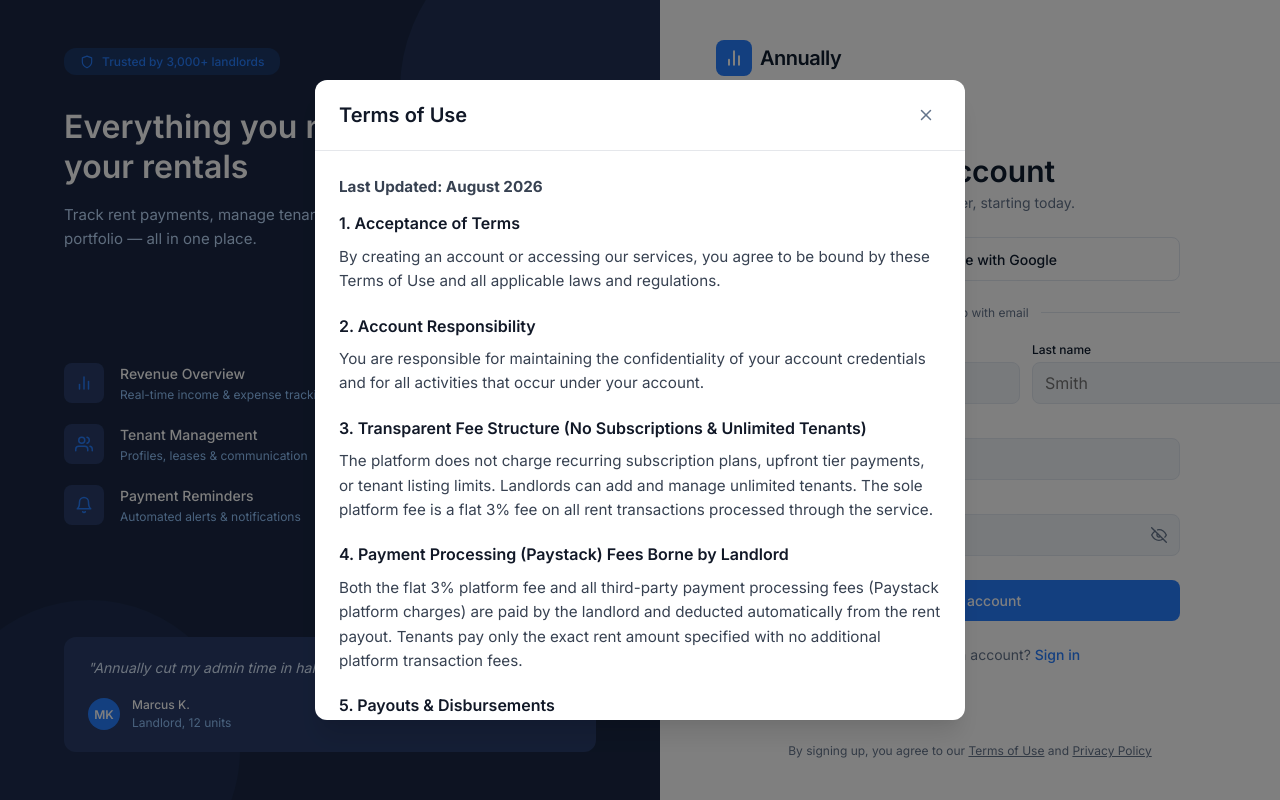
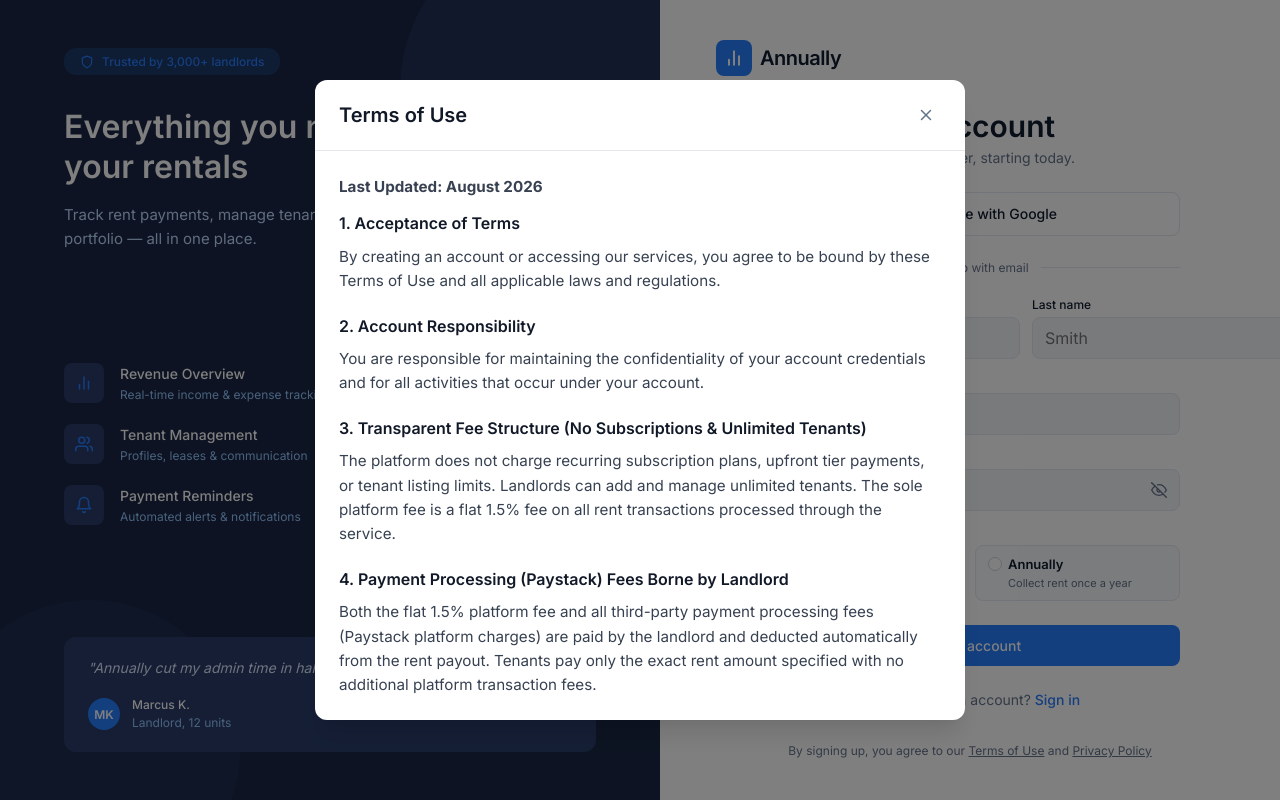
Before and after one commit to Kamsy325/anually-rent-management, a React (Vite) app: page /signup in a window 1280 px wide. Both pictures are taken after a click on the button "Terms of Use". Built offline with nearby package versions, Linux system fonts and the light colour scheme; no server answers.

Commit message:
refactor: adjust platform fees and update onboarding
- Reduce platform fee from 3% to 1.5% across UI and terms
- Clean up AddTenantModal UI
- Improve new user onboarding flow by conditionally prompting for lease intervals in the EditProfileModal

```diff
--- a/src/Modals/EditProfileModal.jsx
+++ b/src/Modals/EditProfileModal.jsx
@@ -76,6 +76,11 @@ export default function EditProfileModal({
   ] = useState("");
 
 
+  const [
+    isPromptingInterval,
+    setIsPromptingInterval
+  ] = useState(false);
+
   // =====================================================
   // CLOSE MODAL HANDLER
   // =====================================================
@@ -84,6 +89,7 @@ export default function EditProfileModal({
     if (loading) return;
     setIsEditProfileModal(false);
     localStorage.removeItem("isNewUser");
+    localStorage.removeItem("promptLeaseInterval");
   };
 
   // =====================================================
@@ -91,6 +97,12 @@ export default function EditProfileModal({
   // =====================================================
 
   useEffect(() => {
+    if (isEditProfileModal) {
+      const isPrompt =
+        localStorage.getItem("promptLeaseInterval") === "true" ||
+        localStorage.getItem("isNewUser") === "true";
+      setIsPromptingInterval(Boolean(isPrompt));
+    }
 
     if (
       isEditProfileModal &&
@@ -260,6 +272,7 @@ export default function EditProfileModal({
       );
 
       localStorage.removeItem("isNewUser");
+      localStorage.removeItem("promptLeaseInterval");
 
       setSuccess(
         "Profile updated successfully."
@@ -348,11 +361,15 @@ export default function EditProfileModal({
           <div>
 
             <h2 className={styles.modalTitle}>
-              Edit Profile
+              {isPromptingInterval
+                ? "Welcome! Set Up Your Rent Interval"
+                : "Edit Profile"}
             </h2>
 
             <p className={styles.modalDescription}>
-              Update your personal and business information
+              {isPromptingInterval
+                ? "Please set your rent collection interval (monthly or annually) and confirm your profile."
+                : "Update your personal and business information"}
             </p>
 
           </div>
@@ -379,6 +396,48 @@ export default function EditProfileModal({
         <form
           onSubmit={handleSubmit}
         >
+
+          {isPromptingInterval && (
+            <div
+              style={{
+                display: "flex",
+                alignItems: "flex-start",
+                gap: "12px",
+                background: "#eff6ff",
+                border: "1.5px solid #bfdbfe",
+                borderRadius: "10px",
+                padding: "14px 16px",
+                marginBottom: "20px",
+              }}
+            >
+              <FiCalendar
+                size={22}
+                style={{ color: "#2563eb", marginTop: "2px", flexShrink: 0 }}
+              />
+              <div>
+                <p
+                  style={{
+                    margin: "0 0 4px 0",
+                    fontWeight: 600,
+                    fontSize: "14px",
+                    color: "#1e40af",
+                  }}
+                >
+                  Action Required: Set Rent / Lease Interval
+                </p>
+                <p
+                  style={{
+                    margin: 0,
+                    fontSize: "13px",
+                    color: "#1e3a8a",
+                    lineHeight: 1.45,
+                  }}
+                >
+                  Please specify whether your properties follow a <strong>Monthly</strong> or <strong>Annually</strong> lease cycle. This customizes payment schedules, analytics, and due dates across your dashboard.
+                </p>
+              </div>
+            </div>
+          )}
 
           <div className={styles.formGrid}>
 
@@ -558,10 +617,27 @@ export default function EditProfileModal({
                 LEASE INTERVAL
             ================================== */}
 
-            <div className={styles.formGroup}>
+            <div
+              className={styles.formGroup}
+              style={
+                isPromptingInterval
+                  ? {
+                      background: "#f0f7ff",
+                      border: "1.5px solid #3b82f6",
+                      borderRadius: "10px",
+                      padding: "10px",
+                    }
+                  : undefined
+              }
+            >
 
-              <label>
-                Rent Interval
+              <label style={{ display: "flex", justifyContent: "space-between", alignItems: "center" }}>
+                <span>Rent / Lease Interval</span>
+                {isPromptingInterval && (
+                  <span style={{ color: "#2563eb", fontSize: "11px", fontWeight: "600" }}>
+                    Required
+                  </span>
+                )}
               </label>
 
               <div className={styles.inputWrapper}>
@@ -575,19 +651,24 @@ export default function EditProfileModal({
                   }
                   onChange={handleChange}
                   disabled={loading}
+                  style={{ fontWeight: "600" }}
                 >
 
                   <option value="monthly">
-                    Monthly
+                    Monthly (Rent due every month)
                   </option>
 
                   <option value="annually">
-                    Annually
+                    Annually (Rent due once a year)
                   </option>
 
                 </select>
 
               </div>
+
+              <span style={{ fontSize: "12px", color: "#64748b", marginTop: "4px", display: "block" }}>
+                Controls calculation of rent due dates and payment schedules.
+              </span>
 
             </div>
 
@@ -696,6 +777,8 @@ export default function EditProfileModal({
 
               {loading
                 ? "Saving..."
+                : isPromptingInterval
+                ? "Save & Continue"
                 : "Save Changes"}
 
             </button>
--- a/src/Modals/PaystackConnectModal.jsx
+++ b/src/Modals/PaystackConnectModal.jsx
@@ -45,7 +45,6 @@ export default function PayoutConnectModal({
       if (response.data.connected) {
         setConnected(true);
         setPayout(response.data.payout);
-        if (onConnectedSuccess) onConnectedSuccess();
       } else {
         setConnected(false);
         setPayout(null);
@@ -190,7 +189,7 @@ export default function PayoutConnectModal({
           <div>
             <h2 className={styles.modalTitle}>Payout Settings</h2>
             <p className={styles.modalDescription}>
-              Connect your bank account to receive rent payments directly. Only a flat 3% fee per transaction; no subscriptions or tenant limits.
+              Connect your bank account to receive rent payments directly. Only a flat 1.5% fee per transaction; no subscriptions or tenant limits.
             </p>
           </div>
 
@@ -342,7 +341,7 @@ export default function PayoutConnectModal({
                 lineHeight: "1.5",
               }}
             >
-              Your bank details are sent securely to Paystack. The only fee is a flat 3% platform fee on transactions, with payment gateway (Paystack) processing fees paid by the landlord from payouts. No subscriptions or tenant limits.
+              Your bank details are sent securely to Paystack. The only fee is a flat 1.5% platform fee on transactions, with payment gateway (Paystack) processing fees paid by the landlord from payouts. No subscriptions or tenant limits.
             </p>
 
             <div className={styles.modalFooter}>
--- a/src/Modals/TermsOfUseModal.jsx
+++ b/src/Modals/TermsOfUseModal.jsx
@@ -34,17 +34,17 @@ const TermsOfUseModal = ({ isOpen, onClose }) => {
 
           <h3>3. Transparent Fee Structure (No Subscriptions & Unlimited Tenants)</h3>
           <p>
-            The platform does not charge recurring subscription plans, upfront tier payments, or tenant listing limits. Landlords can add and manage unlimited tenants. The sole platform fee is a flat 3% fee on all rent transactions processed through the service.
+            The platform does not charge recurring subscription plans, upfront tier payments, or tenant listing limits. Landlords can add and manage unlimited tenants. The sole platform fee is a flat 1.5% fee on all rent transactions processed through the service.
           </p>
 
           <h3>4. Payment Processing (Paystack) Fees Borne by Landlord</h3>
           <p>
-            Both the flat 3% platform fee and all third-party payment processing fees (Paystack platform charges) are paid by the landlord and deducted automatically from the rent payout. Tenants pay only the exact rent amount specified with no additional platform transaction fees.
+            Both the flat 1.5% platform fee and all third-party payment processing fees (Paystack platform charges) are paid by the landlord and deducted automatically from the rent payout. Tenants pay only the exact rent amount specified with no additional platform transaction fees.
           </p>
 
           <h3>5. Payouts & Disbursements</h3>
           <p>
-            Net rent proceeds (gross rent minus the 3% platform fee and applicable Paystack transaction fees) are settled directly to the landlord's connected bank account via Paystack. All processed disbursements are final.
+            Net rent proceeds (gross rent minus the 1.5% platform fee and applicable Paystack transaction fees) are settled directly to the landlord's connected bank account via Paystack. All processed disbursements are final.
           </p>
 
           <h3>6. Acceptable Use</h3>
--- a/src/components/VerifyEmail.jsx
+++ b/src/components/VerifyEmail.jsx
@@ -40,6 +40,8 @@ export default function VerifyEmail() {
           firstName: user?.firstName || user?.first_name || "",
           lastName: user?.lastName || user?.last_name || "",
           email: user?.email || "",
+          lease_interval: user?.lease_interval || user?.rent_interval || "monthly",
+          rent_interval: user?.rent_interval || user?.lease_interval || "monthly",
         };
 
         localStorage.setItem("token", jwtToken);
--- a/src/css/Auth.module.css
+++ b/src/css/Auth.module.css
@@ -307,6 +307,109 @@
   justify-content: center;
 
   cursor: pointer;
+}
+
+.intervalOptions {
+  display: grid;
+  grid-template-columns: 1fr 1fr;
+  gap: 10px;
+  width: 100%;
+}
+
+.intervalButton {
+  display: flex;
+  flex-direction: column;
+  align-items: flex-start;
+  gap: 4px;
+  padding: 10px 12px;
+  background: #f8fafc;
+  border: 1.5px solid #e2e8f0;
+  border-radius: 8px;
+  cursor: pointer;
+  text-align: left;
+  transition: all 0.2s ease;
+  font-family: inherit;
+}
+
+.intervalButton:hover:not(:disabled) {
+  border-color: #cbd5e1;
+  background: #f1f5f9;
+}
+
+.intervalButtonActive {
+  border-color: #277eff;
+  background: #eff6ff;
+  box-shadow: 0 0 0 1px #277eff inset;
+}
+
+.intervalHeader {
+  display: flex;
+  align-items: center;
+  gap: 6px;
+  width: 100%;
+}
+
+.intervalIndicator {
+  width: 14px;
+  height: 14px;
+  border-radius: 50%;
+  border: 1.5px solid #cbd5e1;
+  display: flex;
+  align-items: center;
+  justify-content: center;
+  flex-shrink: 0;
+  background: #ffffff;
+}
+
+.intervalButtonActive .intervalIndicator {
+  border-color: #277eff;
+  background: #277eff;
+}
+
+.intervalIndicatorDot {
+  width: 6px;
+  height: 6px;
+  border-radius: 50%;
+  background: #ffffff;
+}
+
+.intervalTitle {
+  font-size: 13px;
+  font-weight: 600;
+  color: #0f1c2e;
+}
+
+.intervalButtonActive .intervalTitle {
+  color: #1b6be5;
+}
+
+.intervalDesc {
+  font-size: 11px;
+  color: #64748b;
+  line-height: 1.3;
+  margin-left: 20px;
+}
+
+.intervalButtonActive .intervalDesc {
+  color: #2563eb;
+}
+
+.intervalSelect {
+  min-height: 42px;
+  width: 100%;
+  padding: 10px 12px;
+  background: #f1f5f9;
+  border: 1px solid #e2e8f0;
+  border-radius: 8px;
+  font-size: 15px;
+  color: #0f1c2e;
+  outline: none;
+  cursor: pointer;
+}
+
+.intervalSelect:focus {
+  border-color: #277eff;
+  background: #ffffff;
 }
 
 
--- a/src/pages/Signup.jsx
+++ b/src/pages/Signup.jsx
@@ -7,6 +7,7 @@ import {
   FiShield,
   FiUsers,
   FiBell,
+  FiCalendar,
 } from "react-icons/fi";
 import { FcGoogle } from "react-icons/fc";
 import { useNavigate } from "react-router-dom";
@@ -18,6 +19,7 @@ import TermsOfUseModal from "../Modals/TermsOfUseModal";
 export default function Signup() {
   const [showPassword, setShowPassword] = useState(false);
   const [password, setPassword] = useState("");
+  const [leaseInterval, setLeaseInterval] = useState("monthly");
   const [error, setError] = useState("");
   const [loading, setLoading] = useState(false);
   const [isPrivacyModal, setIsPrivacyModal] = useState(false);
@@ -48,13 +50,19 @@ export default function Signup() {
         firstName: user?.firstName || user?.first_name || "",
         lastName: user?.lastName || user?.last_name || "",
         email: user?.email || "",
+        lease_interval: user?.lease_interval || leaseInterval || "monthly",
+        rent_interval: user?.rent_interval || user?.lease_interval || leaseInterval || "monthly",
       };
 
       localStorage.setItem("token", token);
       localStorage.setItem("user", JSON.stringify(finalUser));
       localStorage.setItem("isNewUser", "true");
+      localStorage.setItem("promptLeaseInterval", "true");
 
-      navigate("/app", { replace: true, state: { openEditProfile: true } });
+      navigate("/app", {
+        replace: true,
+        state: { openEditProfile: true, promptLeaseInterval: true },
+      });
     } catch (err) {
       console.error("GOOGLE SIGNUP ERROR:", err);
       setError(
@@ -97,6 +105,8 @@ export default function Signup() {
           last_name,
           email,
           password: userPassword,
+          lease_interval: leaseInterval,
+          rent_interval: leaseInterval,
         }
       );
 
@@ -111,6 +121,8 @@ export default function Signup() {
           firstName: user.firstName || user.first_name || first_name,
           lastName: user.lastName || user.last_name || last_name,
           email: user.email || email,
+          lease_interval: user.lease_interval || leaseInterval || "monthly",
+          rent_interval: user.rent_interval || user.lease_interval || leaseInterval || "monthly",
         };
 
         localStorage.setItem("token", token);
@@ -235,6 +247,62 @@ export default function Signup() {
                     aria-label={showPassword ? "Hide password" : "Show password"}
                   >
                     {showPassword ? <FiEye size={16} /> : <FiEyeOff size={16} />}
+                  </button>
+                </div>
+              </div>
+
+              {/* RENT / LEASE INTERVAL */}
+              <div className={styles.field}>
+                <label htmlFor="lease_interval">Rent / Lease Interval</label>
+                <div className={styles.intervalOptions}>
+                  <button
+                    type="button"
+                    id="lease_interval_monthly"
+                    className={`${styles.intervalButton} ${
+                      leaseInterval === "monthly"
+                        ? styles.intervalButtonActive
+                        : ""
+                    }`}
+                    onClick={() => setLeaseInterval("monthly")}
+                    disabled={loading}
+                    aria-pressed={leaseInterval === "monthly"}
+                  >
+                    <div className={styles.intervalHeader}>
+                      <span className={styles.intervalIndicator}>
+                        {leaseInterval === "monthly" && (
+                          <span className={styles.intervalIndicatorDot} />
+                        )}
+                      </span>
+                      <span className={styles.intervalTitle}>Monthly</span>
+                    </div>
+                    <span className={styles.intervalDesc}>
+                      Collect rent every month
+                    </span>
+                  </button>
+
+                  <button
+                    type="button"
+                    id="lease_interval_annually"
+                    className={`${styles.intervalButton} ${
+                      leaseInterval === "annually"
+                        ? styles.intervalButtonActive
+                        : ""
+                    }`}
+                    onClick={() => setLeaseInterval("annually")}
+                    disabled={loading}
+                    aria-pressed={leaseInterval === "annually"}
+                  >
+                    <div className={styles.intervalHeader}>
+                      <span className={styles.intervalIndicator}>
+                        {leaseInterval === "annually" && (
+                          <span className={styles.intervalIndicatorDot} />
+                        )}
+                      </span>
+                      <span className={styles.intervalTitle}>Annually</span>
+                    </div>
+                    <span className={styles.intervalDesc}>
+                      Collect rent once a year
+                    </span>
                   </button>
                 </div>
               </div>
--- a/src/utils/paymentCalculations.js
+++ b/src/utils/paymentCalculations.js
@@ -511,13 +511,13 @@ export function formatMoney(
 
 // =====================================================
 // TRANSACTION & PLATFORM FEE CALCULATIONS
-// The only fee is a flat 3% platform fee on all rent
+// The only fee is a flat 1.5% platform fee on all rent
 // transactions, with platform/Paystack payment processing
 // fees paid by the landlord (deducted from gross payout).
 // No subscriptions or tenant limits.
 // =====================================================
 
-export const PLATFORM_FEE_PERCENTAGE = 0.03; // 3% flat fee
+export const PLATFORM_FEE_PERCENTAGE = 0.015; // 1.5% flat fee
 
 export function calculateTransactionFees(rentAmount) {
   const amount = Number(rentAmount || 0);
@@ -541,7 +541,7 @@ export function calculateTransactionFees(rentAmount) {
 
   return {
     grossAmount: amount,
-    platformFeePercentage: 3,
+    platformFeePercentage: 1.5,
     platformFee,
     paystackFee,
     totalLandlordFees,
```
Also changed, not shown: src/Modals/AddTenantModal.jsx (+0 -17 lines), src/components/Layout.jsx (+18 -15 lines), src/components/Navbar.jsx (+6 -1 lines), src/pages/Login.jsx (+12 -1 lines).
